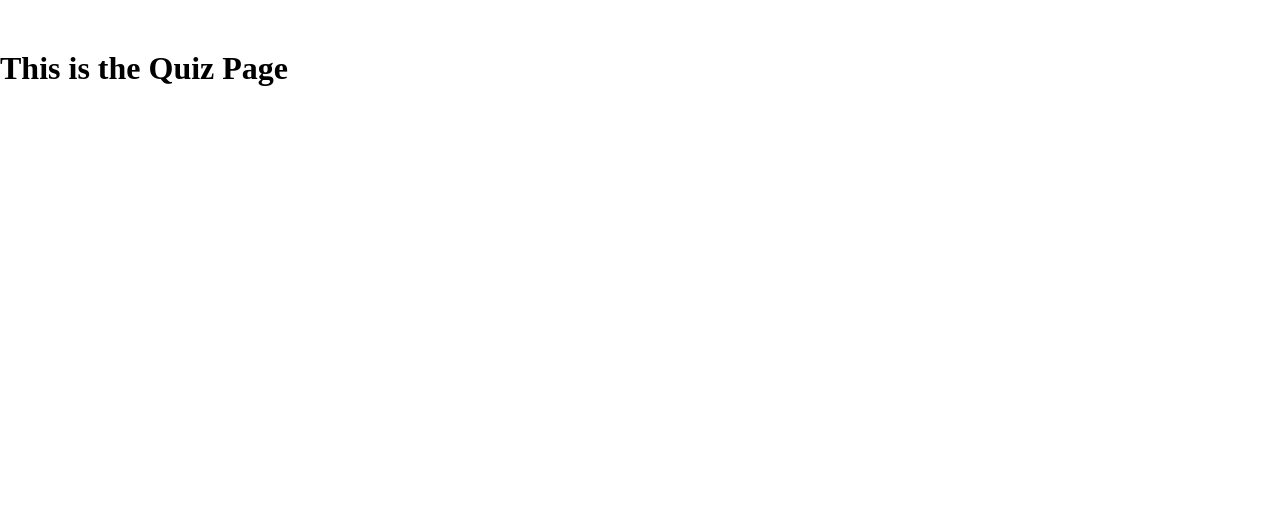
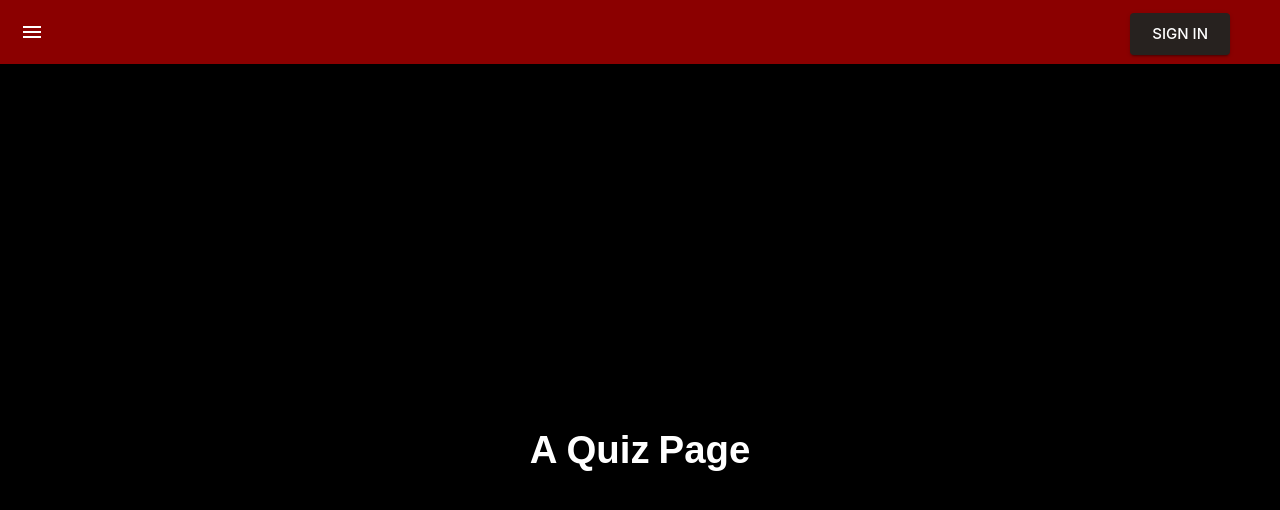
Before and after one commit to 1luckycat/Capstone_Periodic_Table_React_Frontend, a React (Vite) app in the folder periodic_table/: page /quiz in a window 1280 px wide. Shown: the top 510 px of the page. Built offline with nearby package versions, Linux system fonts and the light colour scheme; what reactfire would draw is missing.

Commit message:
added some css to quiz page

```diff
--- a/periodic_table/src/components/Quiz/Quiz.tsx
+++ b/periodic_table/src/components/Quiz/Quiz.tsx
@@ -1,10 +1,18 @@
 import * as _React from 'react';
+import './quiz.css';
+import { NavBar } from '../sharedComponents';
 
 
 export const Quiz = () => {
     return (
         <div>
-            <h1 style={{ marginTop: '50px'}}>This is the Quiz Page</h1>
+            <NavBar />
+            <h1 className="quizPage"style={{ marginTop: '50px'}}>A
+            <span className='quiz' id='q'>Q</span>
+            <span className='quiz' id='u'>u</span>
+            <span className='quiz' id='i'>i</span>
+            <span className='quiz' id='z'>z</span>Page</h1>
         </div>
+
     )
 }
--- /dev/null
+++ b/periodic_table/src/components/Quiz/quiz.css
@@ -0,0 +1,52 @@
+*
+{
+    margin: 0;
+    padding: 0;
+    box-sizing: border-box;
+    font-family: "Poppins", sans-serif;
+}
+
+
+.quizPage {
+    position: relative;
+    display: flex;
+    justify-content: center;
+    align-items: center;
+    min-height: 100vh;
+    overflow: hidden;
+    background: black;
+    color: white;
+    font-size: 3vw;
+}
+
+
+.quiz {
+    display: flex;
+    justify-content: center;
+    align-items: center;
+    color: white;
+    overflow: hidden;
+    min-height: 100vh;
+    position: relative;
+    font-size: 3vw;
+    /* transform: translateY(-300vh); */
+    /* animation: fall 10.5s forwards; */
+    animation-iteration-count: 1;
+
+}
+
+#q {
+    margin-left: 9px
+}
+
+#z {
+    margin-right: 9px
+}
+
+/* @keyframes fall {
+    100%{
+        transform: translateY(0);
+        transform: 'leave';
+    }
+
+} */
--- a/periodic_table/src/components/Study/study.css
+++ b/periodic_table/src/components/Study/study.css
@@ -1,6 +1,5 @@
 .page {
     background-color: white;
-
 }
 
 .elementSymbol {
@@ -14,19 +13,23 @@
     font-size: 1vw;
     border-style: solid;
     position: relative;
-    transform: translateY(-100vh);
-    animation: fall 15.5s forwards;
-    /* animation-iteration-count: infinite; */
+    transform: translateY(-300vh);
+    animation: fall 10.5s forwards;
+    animation-iteration-count: infinite;
     padding: 10px 10px;
     opacity: 25%;
+
 }
 
 @keyframes fall {
     100%{
         transform: translateY(0);
+        transform: 'leave';
     }
 
 }
+
+
 
 .elementSymbol span:nth-child(1){
     animation-delay: 0.07s
```
